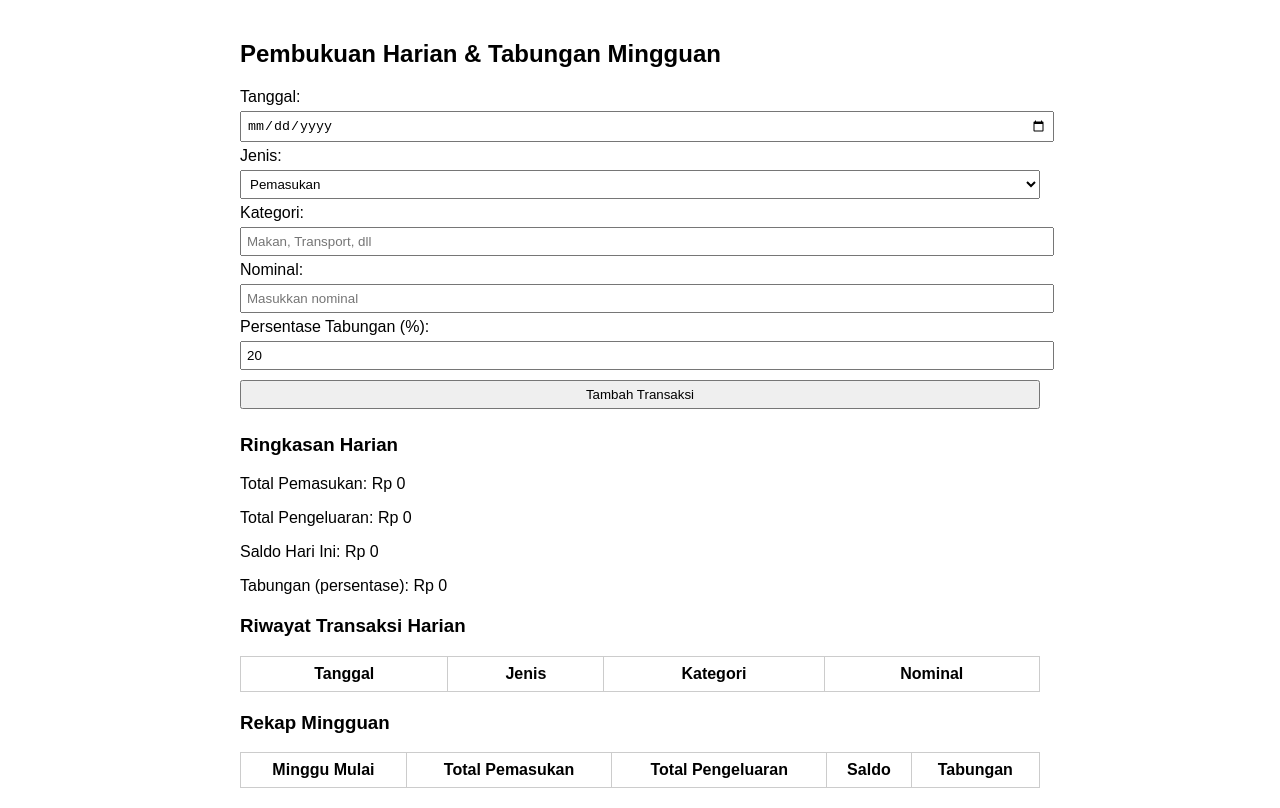
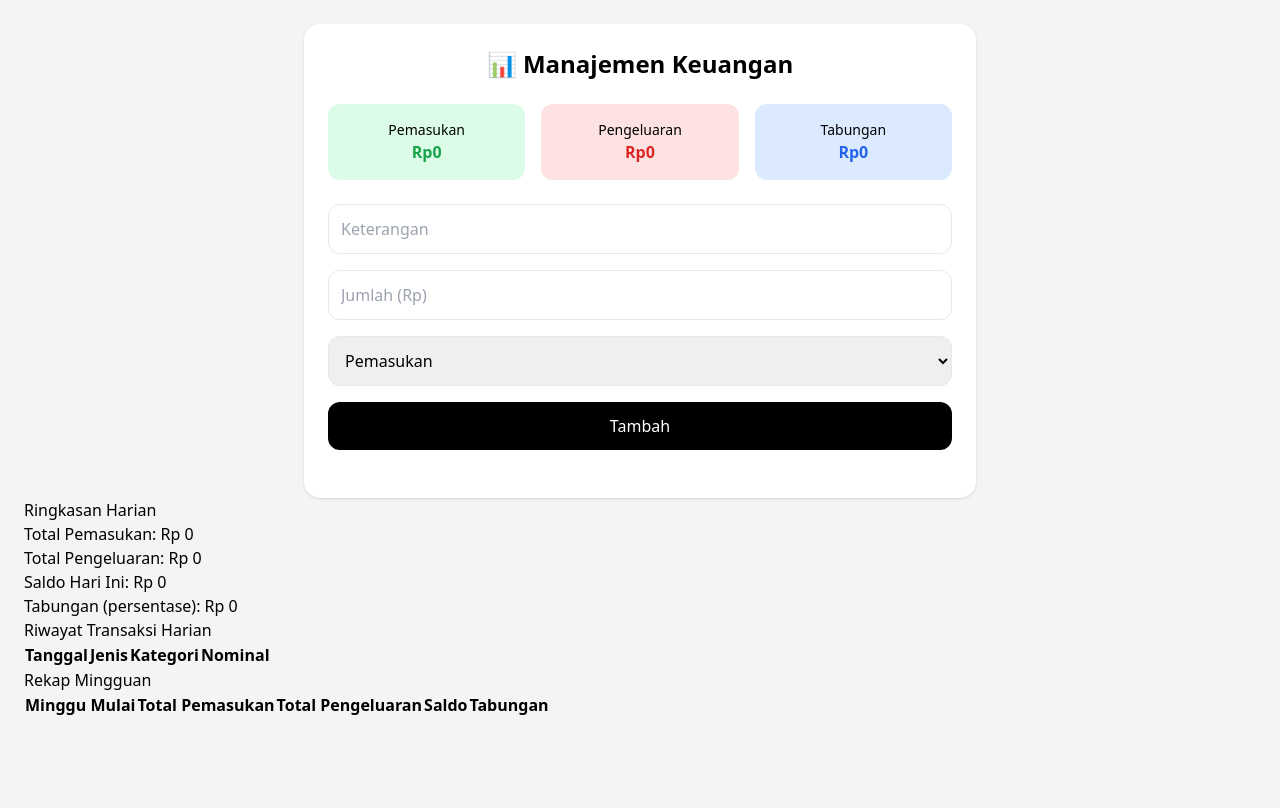
Before and after one commit to seratusprojects-create/pembukuan-harian, a plain HTML site: page index.html in a window 1280 px wide. Drawn offline with nearby package versions, Linux system fonts and the light colour scheme.

Commit message:
Refactor index.html for financial management app

```diff
--- a/index.html
+++ b/index.html
@@ -1,40 +1,89 @@
-<!DOCTYPE html>
-<html lang="id">
+<!DOCTYPE html><html lang="id">
 <head>
-<meta charset="UTF-8">
-<meta name="viewport" content="width=device-width, initial-scale=1.0">
-<title>Pembukuan Harian & Mingguan</title>
-<style>
-  body { font-family: Arial, sans-serif; padding: 20px; max-width: 800px; margin: auto; }
-  input, select, button { margin: 5px 0; padding: 5px; width: 100%; }
-  table { width: 100%; margin-top: 15px; border-collapse: collapse; }
-  th, td { border: 1px solid #ccc; padding: 8px; text-align: center; }
-  h2, h3 { margin-top: 20px; }
-</style>
+  <meta charset="UTF-8" />
+  <meta name="viewport" content="width=device-width, initial-scale=1.0" />
+  <title>Manajemen Keuangan Harian</title>
+  <script src="https://cdn.tailwindcss.com"></script>
 </head>
-<body>
-<h2>Pembukuan Harian & Tabungan Mingguan</h2>
+<body class="bg-gray-100 min-h-screen p-6">  <div class="max-w-2xl mx-auto bg-white rounded-2xl shadow p-6">
+    <h1 class="text-2xl font-bold text-center mb-6">📊 Manajemen Keuangan</h1><!-- Summary -->
+<div class="grid grid-cols-3 gap-4 text-center mb-6">
+  <div class="bg-green-100 p-4 rounded-xl">
+    <p class="text-sm">Pemasukan</p>
+    <p id="incomeTotal" class="font-bold text-green-600">Rp0</p>
+  </div>
+  <div class="bg-red-100 p-4 rounded-xl">
+    <p class="text-sm">Pengeluaran</p>
+    <p id="expenseTotal" class="font-bold text-red-600">Rp0</p>
+  </div>
+  <div class="bg-blue-100 p-4 rounded-xl">
+    <p class="text-sm">Tabungan</p>
+    <p id="savingTotal" class="font-bold text-blue-600">Rp0</p>
+  </div>
+</div>
 
-<label>Tanggal:</label>
-<input type="date" id="tanggal"><br>
+<!-- Form -->
+<div class="space-y-4">
+  <input id="desc" type="text" placeholder="Keterangan" class="w-full p-3 border rounded-xl" />
+  <input id="amount" type="number" placeholder="Jumlah (Rp)" class="w-full p-3 border rounded-xl" />
+  <select id="type" class="w-full p-3 border rounded-xl">
+    <option value="income">Pemasukan</option>
+    <option value="expense">Pengeluaran</option>
+    <option value="saving">Tabungan</option>
+  </select>
+  <button onclick="addData()" class="w-full bg-black text-white py-3 rounded-xl">Tambah</button>
+</div>
 
-<label>Jenis:</label>
-<select id="jenis">
-  <option value="pemasukan">Pemasukan</option>
-  <option value="pengeluaran">Pengeluaran</option>
-</select><br>
+<!-- List -->
+<ul id="list" class="mt-6 space-y-2"></ul>
 
-<label>Kategori:</label>
-<input type="text" id="kategori" placeholder="Makan, Transport, dll"><br>
+  </div><script>
+  let data = JSON.parse(localStorage.getItem('finance')) || [];
 
-<label>Nominal:</label>
-<input type="number" id="nominal" placeholder="Masukkan nominal"><br>
+  function formatRupiah(num) {
+    return 'Rp' + num.toLocaleString('id-ID');
+  }
 
-<label>Persentase Tabungan (%):</label>
-<input type="number" id="persentase" value="20" min="0" max="100"><br>
+  function render() {
+    let income = 0, expense = 0, saving = 0;
+    const list = document.getElementById('list');
+    list.innerHTML = '';
 
-<button onclick="tambahTransaksi()">Tambah Transaksi</button>
+    data.forEach(item => {
+      if (item.type === 'income') income += item.amount;
+      if (item.type === 'expense') expense += item.amount;
+      if (item.type === 'saving') saving += item.amount;
 
+      const li = document.createElement('li');
+      li.className = 'flex justify-between bg-gray-50 p-3 rounded-xl text-sm';
+      li.innerHTML = `<span>${item.desc}</span><span>${formatRupiah(item.amount)}</span>`;
+      list.appendChild(li);
+    });
+
+    document.getElementById('incomeTotal').innerText = formatRupiah(income);
+    document.getElementById('expenseTotal').innerText = formatRupiah(expense);
+    document.getElementById('savingTotal').innerText = formatRupiah(saving);
+
+    localStorage.setItem('finance', JSON.stringify(data));
+  }
+
+  function addData() {
+    const desc = document.getElementById('desc').value;
+    const amount = Number(document.getElementById('amount').value);
+    const type = document.getElementById('type').value;
+
+    if (!desc || !amount) return alert('Lengkapi data');
+
+    data.push({ desc, amount, type });
+    render();
+
+    document.getElementById('desc').value = '';
+    document.getElementById('amount').value = '';
+  }
+
+  render();
+</script></body>
+</html>
 <h3>Ringkasan Harian</h3>
 <p>Total Pemasukan: Rp <span id="totalPemasukan">0</span></p>
 <p>Total Pengeluaran: Rp <span id="totalPengeluaran">0</span></p>
```
